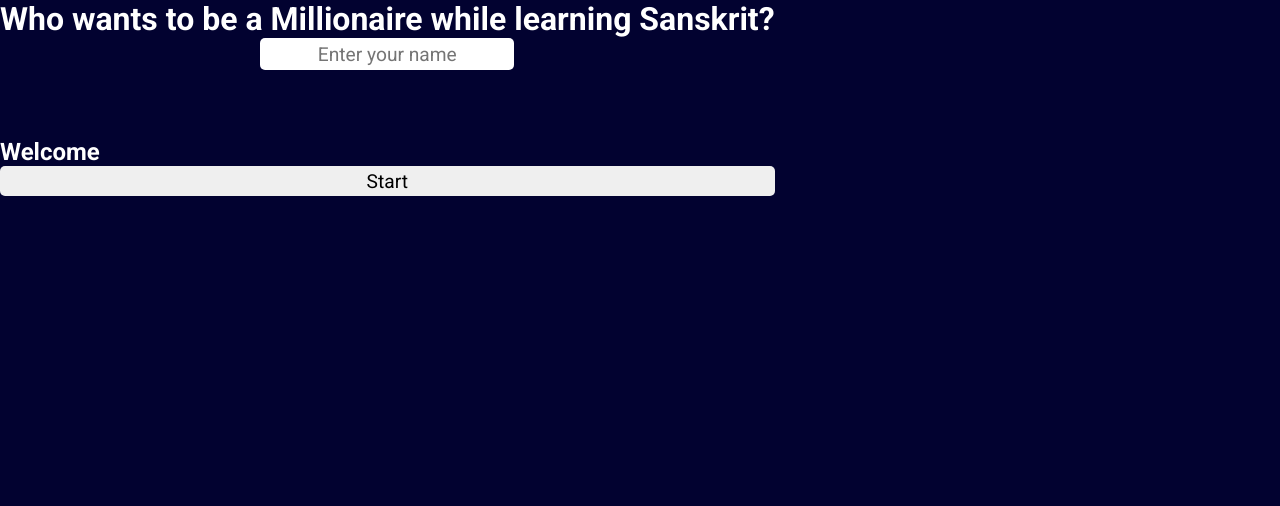
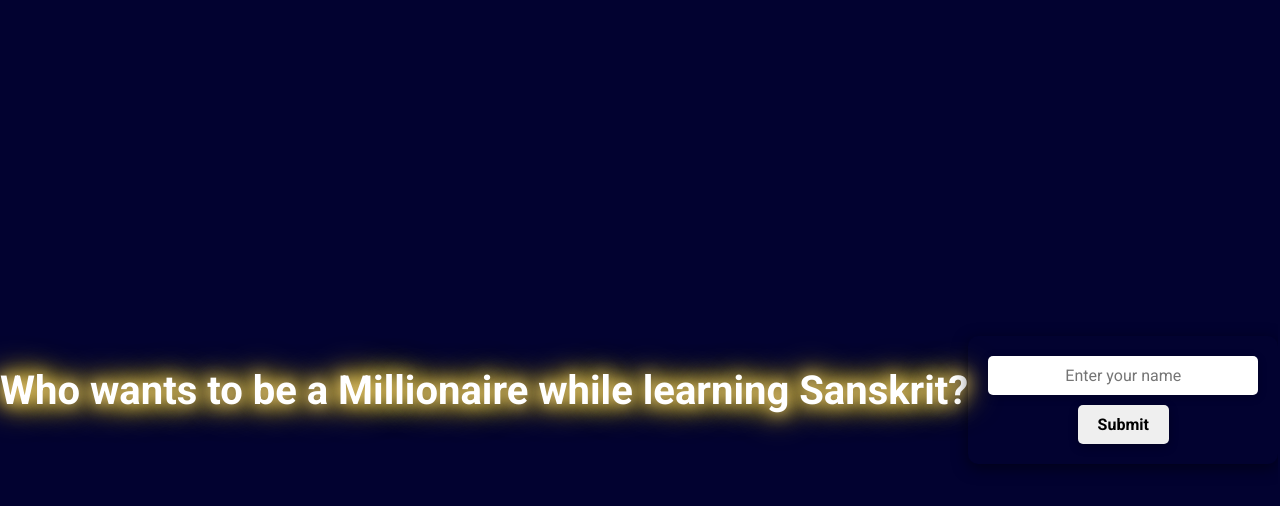
Before and after one commit to JsKaur/Gyan-Yatra, a React (Create React App) app: page / in a window 1280 px wide. Shown: the top 506 px of the page. Built offline with nearby package versions, Linux system fonts and the light colour scheme; the HTML template or start-up script is replaced by a standard one.

Commit message:
added how to paly the game and css for it

```diff
--- a/src/app.css
+++ b/src/app.css
@@ -153,41 +153,125 @@
     font-weight:300;
 }
 
+.startPage{
 
+    margin: 0;
+    padding: 0;
+
+    display: flex;
+    justify-content: center;
+    align-items: center;
+    height: 100vh;
+    overflow: hidden;
+}
+
+.startPage h1{
+    font-size: 2.5rem;
+    text-align: center;
+    margin-bottom: 20px;
+    animation: glow 1.5s infinite alternate;
+}
+
+.startPage h2{
+    font-size: 1.8rem;
+    text-align: center;
+    margin: 10px 0;
+}
 .start{
-
-    width:250px;
-    height:100px;
-    display:flex;
+    display: flex;
     flex-direction: column;
     align-items: center;
-    position:relative;
-    top:0;
-    left:0;
-    right:0;
-    bottom:0;
-    margin:auto;
+    gap: 10px;
+    padding: 20px;
+
+    border-radius: 10px;
+    box-shadow: 0 4px 15px rgba(0, 0, 0, 0.5);
+    animation: fadeIn 1s ease-in-out;
 
 }
 
 .startInput{
-    width:100%;
-    height:30px;
-    border:none;
-    border-radius:5px;
+
+    width: 250px;
+    padding: 10px;
+    font-size: 1rem;
+    border: none;
+    border-radius: 5px;
+    outline: none;
     text-align: center;
-    font-size: 1.2rem;
+    box-shadow: 0 2px 10px rgba(0, 0, 0, 0.2);
+    transition: transform 0.3s ease, box-shadow 0.3s ease;
 }
 .startInput:focus{
     outline:none;
+    transform: scale(1.05);
 }
 
 .startButton{
-    width:100%;
-    height:30px;
 
-    border:none;
-    border-radius:5px;
-    font-size: 1.2rem;
-    cursor:pointer;
+    padding: 10px 20px;
+    font-size: 1rem;
+    font-weight: bold;
+    /* color: #fff;
+    background: linear-gradient(135deg, #ff8c00, #ff4500); */
+    border: none;
+    border-radius: 5px;
+    cursor: pointer;
+    transition: background 0.3s ease, transform 0.3s ease;
+    box-shadow: 0 3px 10px rgba(0, 0, 0, 0.3);
 }
+
+.startButton:hover {
+    /* background: linear-gradient(135deg, #ff4500, #ff8c00); */
+    transform: scale(1.1);
+    box-shadow: 0 4px 15px rgba(246, 242, 122, 0.7);
+}
+
+.startButton:active {
+    transform: scale(0.95);
+}
+
+ul {
+    padding: 20px;
+    border-radius: 10px;
+
+    box-shadow: 0 4px 15px rgba(0, 0, 0, 0.5);
+    animation: slideIn 1s ease-out;
+}
+
+li {
+    font-size: 1rem;
+    margin: 10px 0;
+}
+
+
+@keyframes glow {
+    from {
+        text-shadow: 0 0 10px #ffdd94, 0 0 20px #ffd700, 0 0 30px #ffd700;
+    }
+    to {
+        text-shadow: 0 0 20px #ffdd94, 0 0 30px #ffd700, 0 0 40px #ffd700;
+    }
+}
+
+@keyframes fadeIn {
+    from {
+        opacity: 0;
+        transform: translateY(20px);
+    }
+    to {
+        opacity: 1;
+        transform: translateY(0);
+    }
+}
+
+@keyframes slideIn {
+    from {
+        opacity: 0;
+        transform: translateX(-100%);
+    }
+    to {
+        opacity: 1;
+        transform: translateX(0);
+    }
+}
--- a/src/components/Start.jsx
+++ b/src/components/Start.jsx
@@ -1,24 +1,58 @@
+import "../app.css";
+import { useRef, useState } from "react";
 
-import "../app.css";
-import { useRef } from "react";
-export default function Start({setUsername}) {
+export default function Start({ setUsername }) {
+    const inputRef = useRef();
+    const [name, setName] = useState("");
+    const [showWelcome, setShowWelcome] = useState(false);
 
-    const inputRef=useRef();
-    const handleClick=()=>{
-        inputRef.current.value && setUsername(inputRef.current.value);
-    }
-  return (
-    <div>
-        <h1>Who wants to be a Millionaire while learning Sanskrit?</h1>
+    const handleInputSubmit = () => {
+        if (inputRef.current && inputRef.current.value.trim()) {
+            const enteredName = inputRef.current.value.trim();
+            setName(enteredName);
+            setShowWelcome(true);
+        }
+    };
 
-        <div className="start">
-            <input className="startInput" placeholder="Enter your name" ref={inputRef} />
-            {/* <button className="startButton" onClick={handleClick}>Start</button> */}
+    const handleStartGame = () => {
+        setUsername(name);
+        console.log("Game started with username:", name);
+    };
+
+    return (
+        <div className="startPage">
+            <h1>Who wants to be a Millionaire while learning Sanskrit?</h1>
+
+            {!showWelcome ? (
+                <div className="start">
+                    <input
+                        className="startInput"
+                        placeholder="Enter your name"
+                        ref={inputRef}
+                    />
+                    <button className="startButton" onClick={handleInputSubmit}>
+                        Submit
+                    </button>
+                </div>
+            ) : (
+                <>
+                    <h2>Welcome {name}!</h2>
+                    <h2>How to play the game?</h2>
+                    <ul>
+                        <li><strong>Objective:</strong> Answer multiple-choice questions (MCQs) related to Sanskrit to earn virtual money and progress through the game.</li>
+                        <li><strong>Number of Questions:</strong> There are 4 questions in total, each with increasing difficulty.</li>
+                        <li><strong>Time Limit:</strong> You have 30 seconds to answer each question.</li>
+                        <li><strong>Earning Money:</strong> Each question is associated with a specific monetary value. The amount of money earned increases as you progress to the next question.</li>
+                        <li><strong>Answering Questions:</strong> For each question, 4 answer options will be displayed. Click on the option you think is correct.</li>
+                        <li><strong>Game Progression:</strong> If you select the correct answer, you advance to the next question. If your answer is incorrect, the game ends, and your total winnings will be displayed.</li>
+                        <li><strong>Winning the Game:</strong> Successfully answer questions correctly to win the maximum prize.</li>
+                        <li><strong>Enjoy the Challenge:</strong> Test your knowledge of Sanskrit and see how far you can go!</li>
+                    </ul>
+                    <button className="startButton" onClick={handleStartGame}>
+                        Start Game
+                    </button>
+                </>
+            )}
         </div>
-
-        <h2>Welcome {}</h2>
-
-        <button className="startButton" onClick={handleClick}>Start</button>
-    </div>
-  )
+    );
 }
--- a/src/components/Timer.jsx
+++ b/src/components/Timer.jsx
@@ -1,5 +1,5 @@
-import React, { useEffect } from 'react';
-import {useState} from 'react';
+
+import {useState,useEffect} from 'react';
 
 export default function Timer({setStop, questionNumber}) {
     const [timer, setTimer] = useState(30);
```
